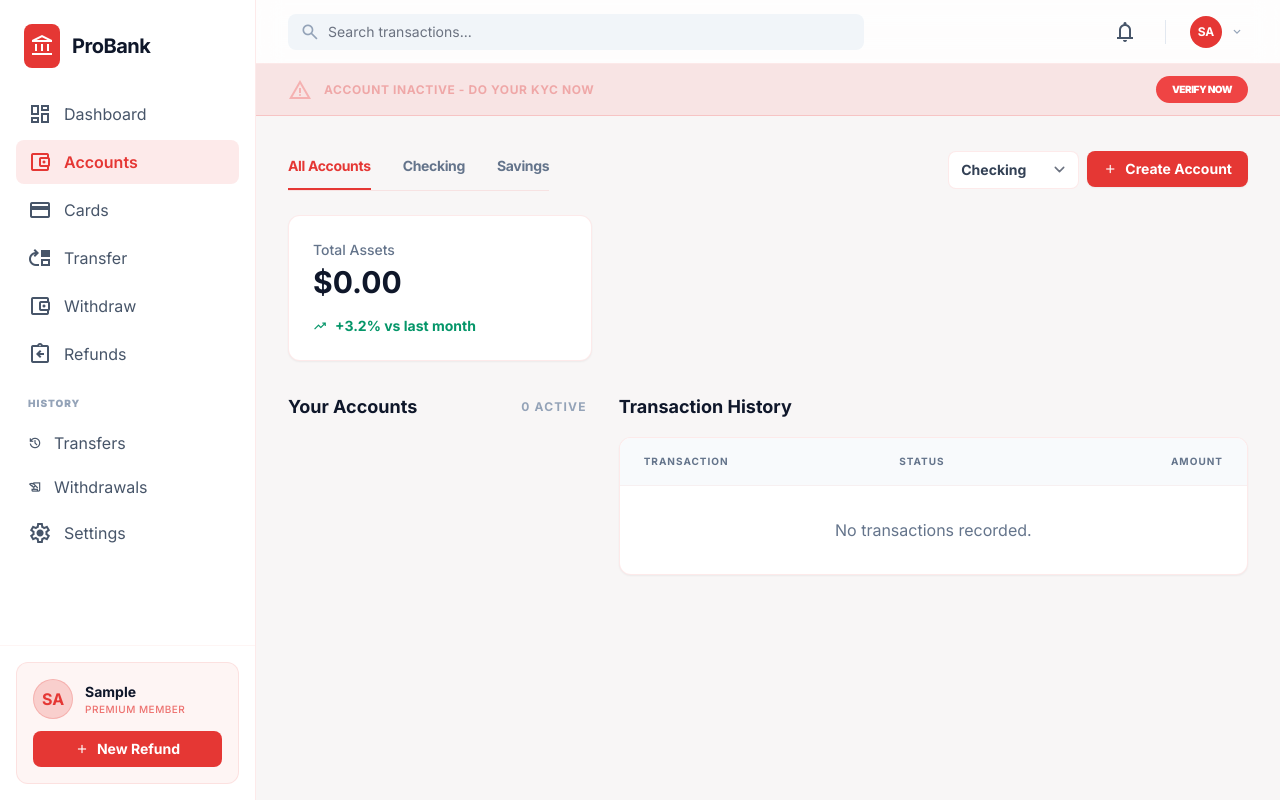
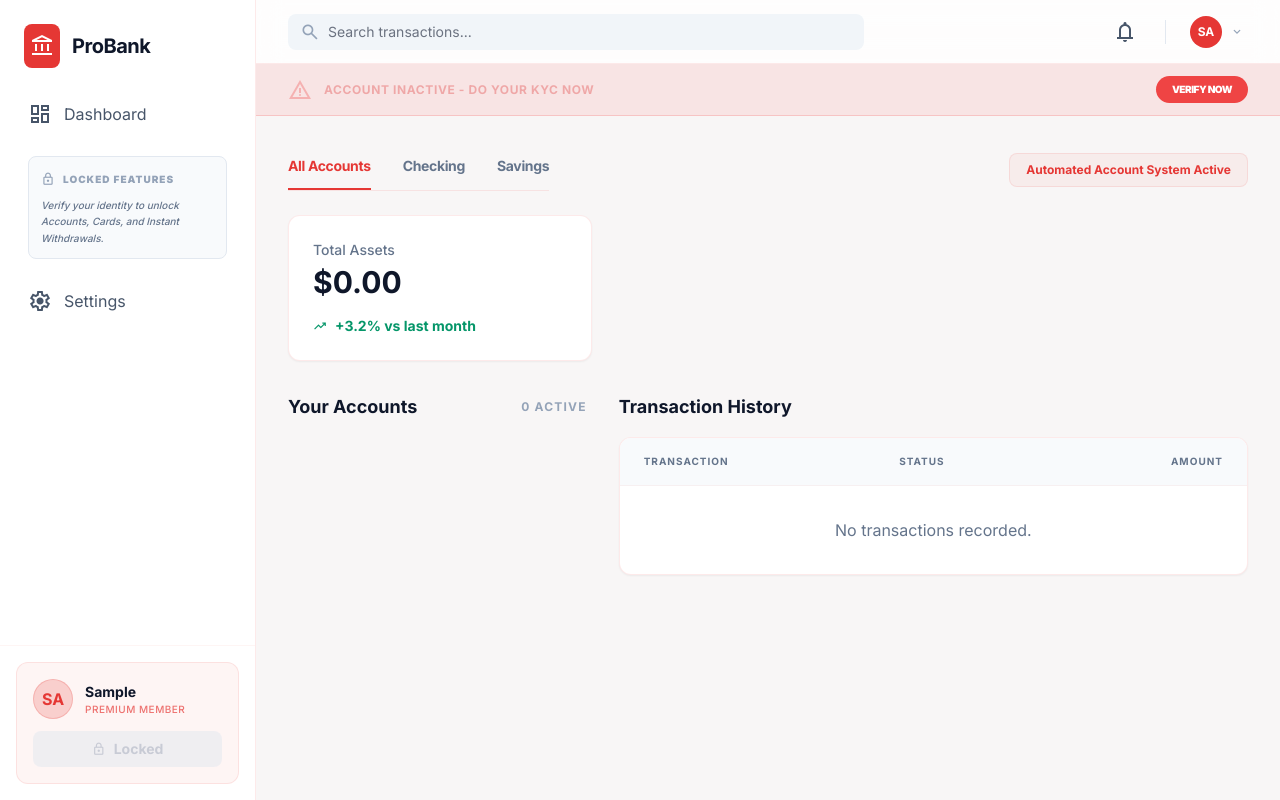
Before and after one commit to ddanieltover-arch/pro-Bank, a Django app: page /dashboard/accounts/ in a window 1280 px wide. Run offline with Django 5.2, Linux system fonts and the light colour scheme; the visitor is signed in with stand-in values (Sample User, id 1); data that the repository does not hold is empty; some libraries are stand-ins or nearby versions.

Commit message:
Phase 15: Remove Transfer, Automated Account Issuance, Card Limits, and KYC Lockdown

```diff
--- a/dashboard/templates/dashboard/accounts.html
+++ b/dashboard/templates/dashboard/accounts.html
@@ -16,18 +16,9 @@
                 <p class="text-sm font-bold tracking-tight">Savings</p>
             </a>
         </div>
-        <form method="POST" action="{% url 'dashboard:add_account' %}" class="flex gap-2">
-            {% csrf_token %}
-            <select name="account_type" class="bg-white dark:bg-slate-800 border-primary/10 rounded-lg text-sm font-bold text-slate-700 dark:text-slate-300 focus:ring-primary focus:border-primary">
-                <option value="checking">Checking</option>
-                <option value="savings">Savings</option>
-                <option value="investment">Investment</option>
-            </select>
-            <button type="submit" class="bg-primary text-white px-4 py-2 rounded-lg text-sm font-bold flex items-center gap-2 hover:bg-primary/90 transition-colors shadow-sm self-start whitespace-nowrap">
-                <span class="material-symbols-outlined text-sm">add</span>
-                Create Account
-            </button>
-        </form>
+        <div class="bg-primary/5 text-primary text-xs font-bold px-4 py-2 rounded-lg border border-primary/10">
+            Automated Account System Active
+        </div>
     </div>
 
     <!-- Summary Cards -->
--- a/dashboard/urls.py
+++ b/dashboard/urls.py
@@ -12,11 +12,8 @@ urlpatterns = [
     path('refunds/request/', views.request_refund, name='request_refund'),
     path('cards/', views.cards_view, name='cards'),
     path('cards/generate/', views.generate_card, name='generate_card'),
-    path('transfer/', views.transfer_view, name='transfer'),
-    path('transfers/', views.transfer_history_view, name='transfer_history'),
     path('withdraw/', views.withdraw_view, name='withdraw'),
     path('health/', views.health_check, name='health_check'),
     path('withdrawals/', views.withdrawal_history_view, name='withdrawal_history'),
-    path('accounts/add/', views.add_account, name='add_account'),
     path('export/', views.export_transactions, name='export_transactions'),
 ]
--- a/dashboard/views.py
+++ b/dashboard/views.py
@@ -38,6 +38,13 @@ def kyc_upload(request):
 def generate_card(request):
     if request.method == 'POST':
         card_type = request.POST.get('card_type', 'virtual')
+
+        # Enforce limits: Max 1 Physical, 1 Virtual
+        existing_card = BankCard.objects.filter(user=request.user, card_type=card_type).exclude(status='declined').first()
+        if existing_card:
+            messages.error(request, f"You already have an active or pending {card_type} card request.")
+            return redirect('dashboard:cards')
+
         # Generate card details
         num = "".join([str(random.randint(0, 9)) for _ in range(16)])
         expiry = (timezone.now() + timedelta(days=365*5)).strftime("%m/%y")
@@ -124,21 +131,6 @@ def accounts_view(request):
     })
 
 @login_required
-def add_account(request):
-    if request.method == 'POST':
-        account_type = request.POST.get('account_type', 'checking')
-        acc_num = "".join([str(random.randint(0, 9)) for _ in range(12)])
-        BankAccount.objects.create(
-            user=request.user,
-            name=f"{account_type.title()} Account",
-            account_type=account_type,
-            account_number=acc_num,
-            balance=Decimal("0.00")
-        )
-        messages.success(request, f"New {account_type} account created successfully.")
-    return redirect('dashboard:accounts')
-
-@login_required
 def refunds(request):
     refund_requests = RefundRequest.objects.filter(user=request.user).order_by('-created_at')
     pending_count = refund_requests.filter(status='pending').count()
@@ -207,57 +199,6 @@ def settings_view(request):
 
 @login_required
 @kyc_required
-def transfer_view(request):
-    accounts = BankAccount.objects.filter(user=request.user)
-    if request.method == 'POST':
-        from_acc_id = request.POST.get('from_account')
-        to_acc_num = request.POST.get('to_account')
-        amount = Decimal(request.POST.get('amount', 0))
-
-        from_acc = get_object_or_404(BankAccount, id=from_acc_id, user=request.user)
-
-        if from_acc.balance >= amount:
-            from_acc.balance -= amount
-            from_acc.save()
-
-            Transaction.objects.create(
-                account=from_acc,
-                description=f"Transfer to {to_acc_num}",
-                amount=-amount,
-                category="Transfer",
-                status="success"
-            )
-
-            # If internal transfer
-            to_acc = BankAccount.objects.filter(account_number=to_acc_num).first()
-            if to_acc:
-                to_acc.balance += amount
-                to_acc.save()
-                Transaction.objects.create(
-                    account=to_acc,
-                    description=f"Transfer from {from_acc.account_number}",
-                    amount=amount,
-                    category="Transfer",
-                    status="success"
-                )
-
-            messages.success(request, "Transfer successful.")
-            return redirect('dashboard:transfer_history')
-        else:
-            messages.error(request, "Insufficient funds.")
-
-    return render(request, 'dashboard/transfer.html', {'active_page': 'transfer', 'accounts': accounts})
-
-@login_required
-def transfer_history_view(request):
-    transfers = Transaction.objects.filter(
-        account__user=request.user,
-        category="Transfer"
-    ).order_by('-date')
-    return render(request, 'dashboard/transfer_history.html', {'active_page': 'transfers', 'transfers': transfers})
-
-@login_required
-@kyc_required
 def withdraw_view(request):
     accounts = BankAccount.objects.filter(user=request.user)
     primary_account = accounts.first()
@@ -316,6 +257,7 @@ def export_transactions(request):
     return response
 
 @login_required
+@kyc_required
 def cards_view(request):
     cards = BankCard.objects.filter(user=request.user).order_by('-created_at')
     # For now, we'll reuse recent transactions as placeholder for card activity
--- a/templates/base_dashboard.html
+++ b/templates/base_dashboard.html
@@ -80,6 +80,8 @@
                     href="{% url 'dashboard:overview' %}">
                     <span class="material-symbols-outlined">dashboard</span> Dashboard
                 </a>
+
+                {% if user.profile.kyc_status == 'verified' %}
                 <a class="flex items-center gap-3 px-3 py-2.5 rounded-lg {% if active_page == 'accounts' %}bg-primary/10 text-primary font-semibold{% else %}text-slate-600 dark:text-slate-400 hover:bg-slate-100 dark:hover:bg-primary/5 transition-colors{% endif %}"
                     href="{% url 'dashboard:accounts' %}">
                     <span class="material-symbols-outlined">account_balance_wallet</span> Accounts
@@ -87,10 +89,6 @@
                 <a class="flex items-center gap-3 px-3 py-2.5 rounded-lg {% if active_page == 'cards' %}bg-primary/10 text-primary font-semibold{% else %}text-slate-600 dark:text-slate-400 hover:bg-slate-100 dark:hover:bg-primary/5 transition-colors{% endif %}"
                     href="{% url 'dashboard:cards' %}">
                     <span class="material-symbols-outlined">credit_card</span> Cards
-                </a>
-                <a class="flex items-center gap-3 px-3 py-2.5 rounded-lg {% if active_page == 'transfer' %}bg-primary/10 text-primary font-semibold{% else %}text-slate-600 dark:text-slate-400 hover:bg-slate-100 dark:hover:bg-primary/5 transition-colors{% endif %}"
-                    href="{% url 'dashboard:transfer' %}">
-                    <span class="material-symbols-outlined">move_up</span> Transfer
                 </a>
                 <a class="flex items-center gap-3 px-3 py-2.5 rounded-lg {% if active_page == 'withdraw' %}bg-primary/10 text-primary font-semibold{% else %}text-slate-600 dark:text-slate-400 hover:bg-slate-100 dark:hover:bg-primary/5 transition-colors{% endif %}"
                     href="{% url 'dashboard:withdraw' %}">
@@ -100,15 +98,24 @@
                     href="{% url 'dashboard:refunds' %}">
                     <span class="material-symbols-outlined">assignment_return</span> Refunds
                 </a>
+
                 <div class="pt-4 pb-2 px-3 text-[10px] font-black text-slate-400 uppercase tracking-widest">History</div>
-                <a class="flex items-center gap-3 px-3 py-2 rounded-lg {% if active_page == 'transfers' %}bg-primary/10 text-primary font-semibold{% else %}text-slate-600 dark:text-slate-400 hover:bg-slate-100 dark:hover:bg-primary/5 transition-colors{% endif %}"
-                    href="{% url 'dashboard:transfer_history' %}">
-                    <span class="material-symbols-outlined text-sm">history</span> Transfers
-                </a>
                 <a class="flex items-center gap-3 px-3 py-2 rounded-lg {% if active_page == 'withdrawals' %}bg-primary/10 text-primary font-semibold{% else %}text-slate-600 dark:text-slate-400 hover:bg-slate-100 dark:hover:bg-primary/5 transition-colors{% endif %}"
                     href="{% url 'dashboard:withdrawal_history' %}">
                     <span class="material-symbols-outlined text-sm">history_edu</span> Withdrawals
                 </a>
+                {% else %}
+                <div class="px-3 py-4 space-y-4">
+                    <div class="p-3 bg-slate-50 dark:bg-white/5 rounded-lg border border-slate-200 dark:border-white/10">
+                        <div class="flex items-center gap-2 text-slate-400 mb-2">
+                            <span class="material-symbols-outlined text-sm">lock</span>
+                            <span class="text-[10px] font-black uppercase tracking-widest">Locked Features</span>
+                        </div>
+                        <p class="text-[10px] text-slate-500 font-medium leading-relaxed italic">Verify your identity to unlock Accounts, Cards, and Instant Withdrawals.</p>
+                    </div>
+                </div>
+                {% endif %}
+
                 <a class="flex items-center gap-3 px-3 py-2.5 rounded-lg {% if active_page == 'settings' %}bg-primary/10 text-primary font-semibold{% else %}text-slate-600 dark:text-slate-400 hover:bg-slate-100 dark:hover:bg-primary/5 transition-colors{% endif %}"
                     href="{% url 'dashboard:settings' %}">
                     <span class="material-symbols-outlined">settings</span> Settings
@@ -132,10 +139,16 @@
                             </p>
                         </div>
                     </div>
-                <a href="/dashboard/cards/"
+                    {% if user.profile.kyc_status == 'verified' %}
+                    <a href="{% url 'dashboard:request_refund' %}"
                         class="w-full bg-primary text-white text-sm font-bold py-2 px-4 rounded-lg hover:bg-primary/90 transition-all flex items-center justify-center gap-2">
                         <span class="material-symbols-outlined text-sm">add</span> New Refund
                     </a>
+                    {% else %}
+                    <div class="w-full bg-slate-200 dark:bg-white/10 text-slate-400 text-sm font-bold py-2 px-4 rounded-lg flex items-center justify-center gap-2 cursor-not-allowed opacity-50">
+                        <span class="material-symbols-outlined text-sm">lock</span> Locked
+                    </div>
+                    {% endif %}
                 </div>
             </div>
         </aside>
```
Also changed, not shown: admin_panel/views.py (+16 -1 lines), dashboard/templates/dashboard/cards.html (+33 -20 lines), dashboard/templates/dashboard/overview.html (+13 -1 lines), dashboard/templatetags/dashboard_tags.py (added, +7 -0 lines), dashboard/templatetags/__init__.py (added).
